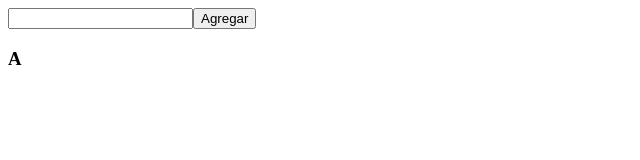
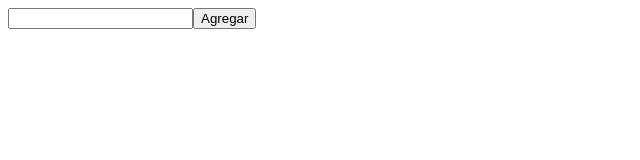
Before and after one commit to Mariacecilia1999/app, a React (Vite) app in the folder app/: page / in a window 1280 px wide. Shown: the top 160 px of the page, without its empty margins (0-640 px from the left). Built offline with nearby package versions, Linux system fonts and the light colour scheme.

Commit message:
Showing the names in the console using map

```diff
--- a/app/src/assets/components/Data.jsx
+++ b/app/src/assets/components/Data.jsx
@@ -21,7 +21,7 @@ const Data = () =>{
 
    return <>
             <AddTask capturingInput={capturingInput} addInputTask={addInputTask}/>
-            <ShowTask/>
+            <ShowTask dataTasks={tasks}/>
          </>
 }
 
--- a/app/src/assets/components/ShowTask.jsx
+++ b/app/src/assets/components/ShowTask.jsx
@@ -1,7 +1,9 @@
-const ShowTask = () =>{
+const ShowTask = ({dataTasks}) =>{
    return(
       <>
-      <h3>A</h3>
+      {dataTasks.map((task) =>{
+         console.log(task.name)
+      })}
       </>
    )
 }
```
